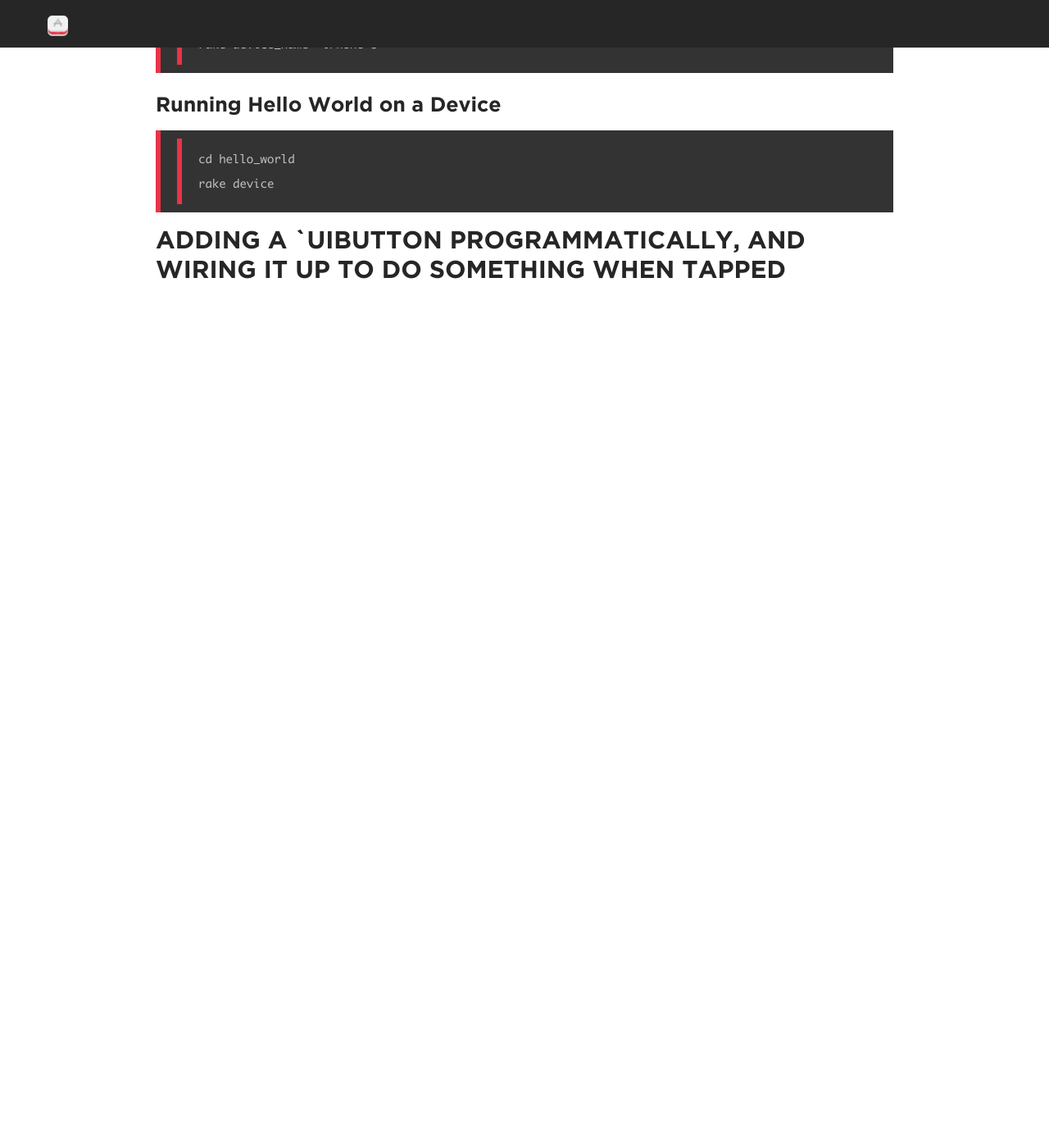
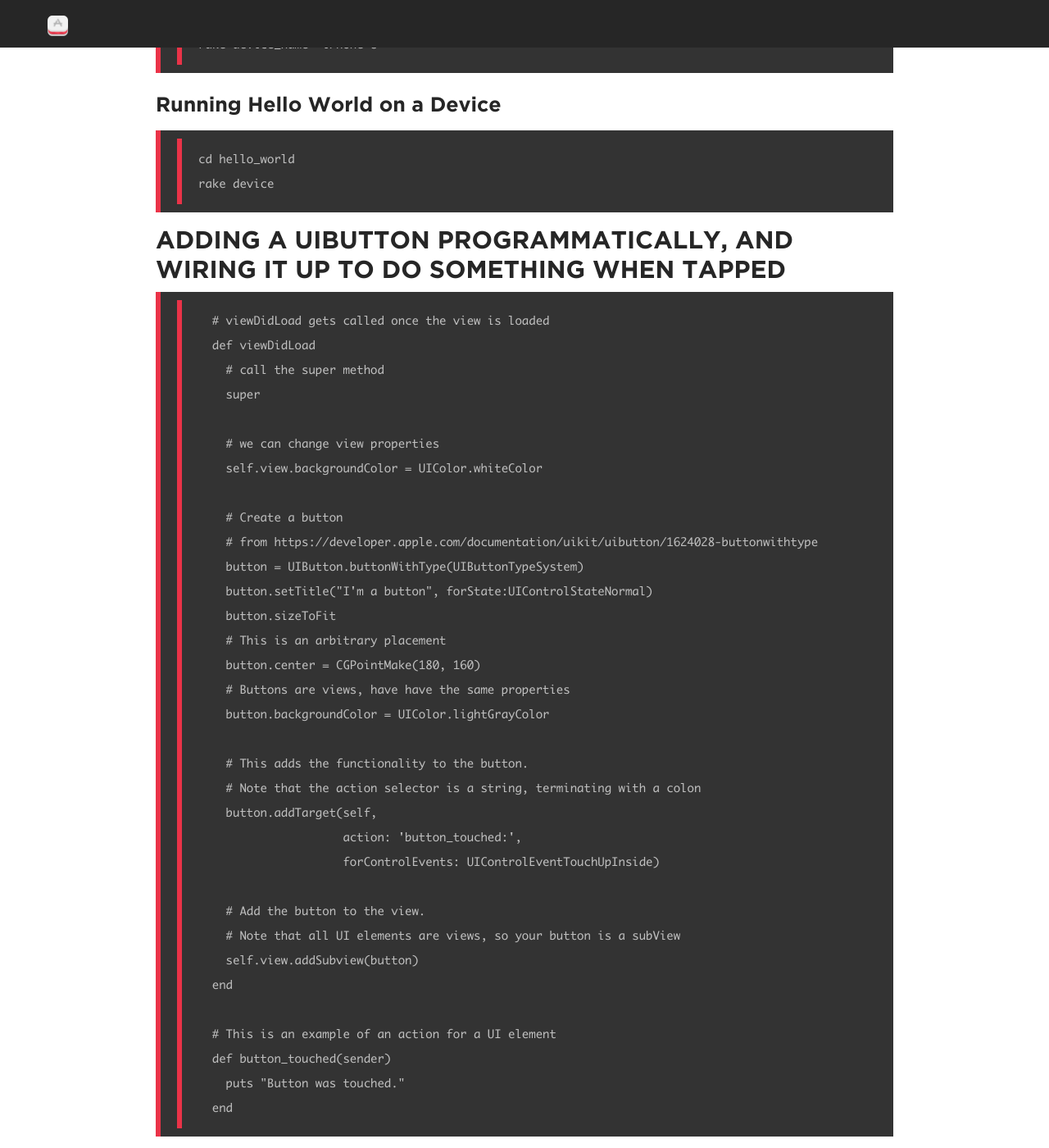
Before and after one commit to amirrajan/rubymotion-applied, a Jekyll site: the page built from index.md, in a window 1280 px wide and 1400 px high, scrolled down 4000 px. Shown: the whole window at 82% size. Built offline with Jekyll 4.4.1, drawn with Linux system fonts in a browser that asks for light colours; before the commit the page ends 4386 px from its top, so only the background shows below that.

Commit message:
UIButton Code Sample

```diff
--- a/index.md
+++ b/index.md
@@ -167,4 +167,39 @@ rake device
 ~~~
 
 <span id="tutorial3"></span>
-# Adding a `UIButton Programmatically, and wiring it up to do something when tapped #
+# Adding a `UIButton` Programmatically, and wiring it up to do something when tapped #
+~~~
+  # viewDidLoad gets called once the view is loaded
+  def viewDidLoad
+    # call the super method
+    super
+
+    # we can change view properties
+    self.view.backgroundColor = UIColor.whiteColor
+
+    # Create a button
+    # from https://developer.apple.com/documentation/uikit/uibutton/1624028-buttonwithtype
+    button = UIButton.buttonWithType(UIButtonTypeSystem)
+    button.setTitle("I'm a button", forState:UIControlStateNormal)
+    button.sizeToFit
+    # This is an arbitrary placement
+    button.center = CGPointMake(180, 160)
+    # Buttons are views, have have the same properties
+    button.backgroundColor = UIColor.lightGrayColor
+
+    # This adds the functionality to the button.
+    # Note that the action selector is a string, terminating with a colon
+    button.addTarget(self,
+                     action: 'button_touched:',
+                     forControlEvents: UIControlEventTouchUpInside)
+
+    # Add the button to the view.
+    # Note that all UI elements are views, so your button is a subView
+    self.view.addSubview(button)
+  end
+
+  # This is an example of an action for a UI element
+  def button_touched(sender)
+    puts "Button was touched."
+  end
+  ~~~
```
